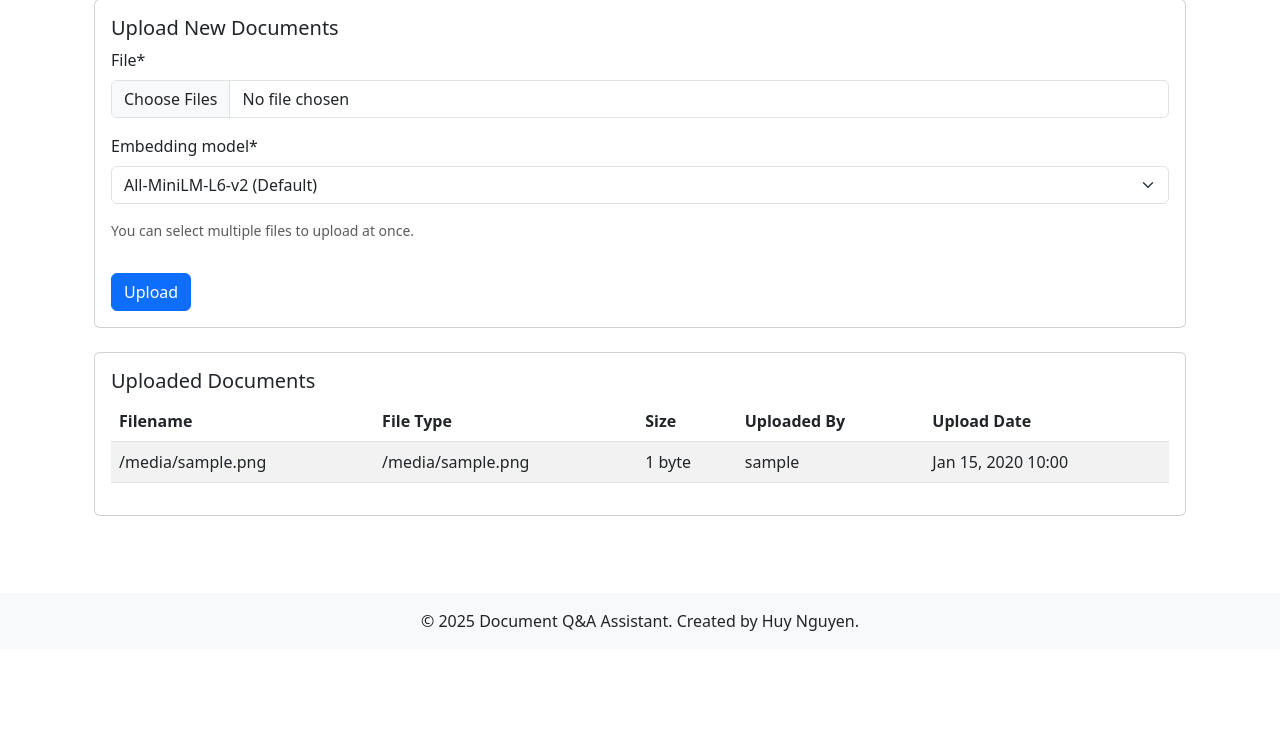
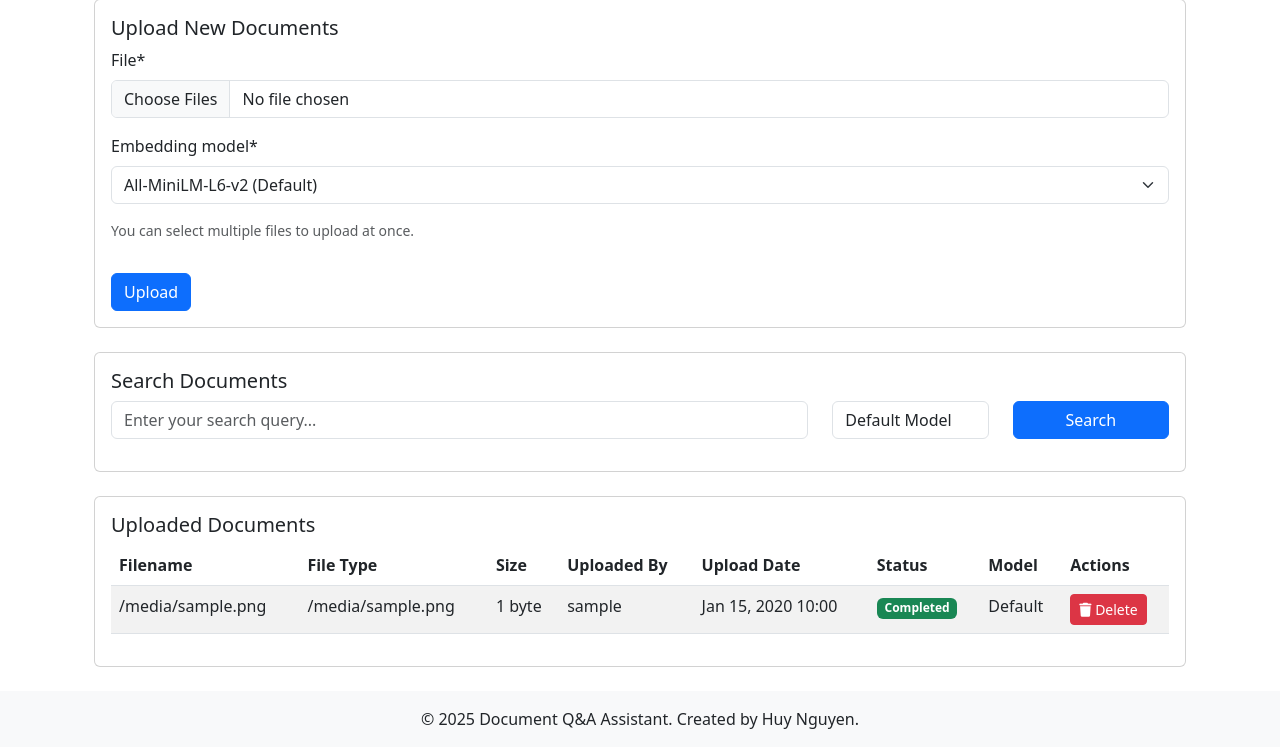
Before and after one commit to nguyenanhhuy248/django-rag-chatbot, a Django app: template src/templates/documents/document_list.html in a window 1280 px wide. Shown: the part 151-898 px from the top of the page. Before the commit the page ends 782 px from the top, so only its background shows below. Run offline with Django 5.2, Linux system fonts and the light colour scheme; tables that the repository leaves empty hold one stand-in row (values such as "Sample post"); the template is opened without the code that fills it: values that come from a table or form of the project are taken from there, most other values are stand-ins (such as "Sample title", 1, 10 or a date in 2020); data that the repository does not hold is empty; some libraries are stand-ins or nearby versions.

Commit message:
Add uploaded document status and delete document button

```diff
--- a/src/templates/documents/document_list.html
+++ b/src/templates/documents/document_list.html
@@ -7,13 +7,45 @@ Management{% endblock %} {% block content %}
   <div class="card mb-4">
     <div class="card-body">
       <h5 class="card-title">Upload New Documents</h5>
-      <form method="post" enctype="multipart/form-data">
+      <form method="post" enctype="multipart/form-data" id="uploadForm">
         {% csrf_token %} {{ form|crispy }}
         <div class="form-text mb-3">
           You can select multiple files to upload at once.
         </div>
         <button type="submit" class="btn btn-primary mt-3">Upload</button>
       </form>
+    </div>
+  </div>
+
+  <!-- Search Form -->
+  <div class="card mb-4">
+    <div class="card-body">
+      <h5 class="card-title">Search Documents</h5>
+      <form id="searchForm" class="mb-3">
+        {% csrf_token %}
+        <div class="row">
+          <div class="col-md-8">
+            <input
+              type="text"
+              class="form-control"
+              id="searchQuery"
+              placeholder="Enter your search query..."
+            />
+          </div>
+          <div class="col-md-2">
+            <select class="form-control" id="searchModel">
+              <option value="">Default Model</option>
+              {% for model_id, model_name in available_models %}
+              <option value="{{ model_id }}">{{ model_name }}</option>
+              {% endfor %}
+            </select>
+          </div>
+          <div class="col-md-2">
+            <button type="submit" class="btn btn-primary w-100">Search</button>
+          </div>
+        </div>
+      </form>
+      <div id="searchResults" class="mt-3"></div>
     </div>
   </div>
 
@@ -30,6 +62,9 @@ Management{% endblock %} {% block content %}
               <th>Size</th>
               <th>Uploaded By</th>
               <th>Upload Date</th>
+              <th>Status</th>
+              <th>Model</th>
+              <th>Actions</th>
             </tr>
           </thead>
           <tbody>
@@ -40,10 +75,27 @@ Management{% endblock %} {% block content %}
               <td>{{ document.file_size|filesizeformat }}</td>
               <td>{{ document.uploaded_by.username }}</td>
               <td>{{ document.uploaded_at|date:"M d, Y H:i" }}</td>
+              <td>
+                <span
+                  class="badge {% if document.processing_status == 'completed' %}bg-success{% elif document.processing_status == 'failed' %}bg-danger{% elif document.processing_status == 'processing' %}bg-warning{% else %}bg-secondary{% endif %}"
+                >
+                  {{ document.processing_status|title }}
+                </span>
+              </td>
+              <td>{{ document.metadata.model|default:"Default" }}</td>
+              <td>
+                <button
+                  class="btn btn-danger btn-sm delete-document"
+                  data-document-id="{{ document.id }}"
+                  data-document-name="{{ document.get_filename }}"
+                >
+                  <i class="fas fa-trash"></i> Delete
+                </button>
+              </td>
             </tr>
             {% empty %}
             <tr>
-              <td colspan="5" class="text-center">
+              <td colspan="8" class="text-center">
                 No documents uploaded yet.
               </td>
             </tr>
@@ -83,4 +135,105 @@ Management{% endblock %} {% block content %}
     </div>
   </div>
 </div>
-{% endblock %}
+
+{% block extra_js %}
+<script>
+  document.addEventListener("DOMContentLoaded", function () {
+    const searchForm = document.getElementById("searchForm");
+    const searchResults = document.getElementById("searchResults");
+
+    searchForm.addEventListener("submit", function (e) {
+      e.preventDefault();
+      const query = document.getElementById("searchQuery").value;
+      const model = document.getElementById("searchModel").value;
+
+      if (!query) {
+        searchResults.innerHTML =
+          '<div class="alert alert-warning">Please enter a search query.</div>';
+        return;
+      }
+
+      // Show loading state
+      searchResults.innerHTML =
+        '<div class="text-center"><div class="spinner-border" role="status"><span class="visually-hidden">Loading...</span></div></div>';
+
+      // Send search request
+      fetch('{% url "documents:search_documents" %}', {
+        method: "POST",
+        headers: {
+          "Content-Type": "application/x-www-form-urlencoded",
+          "X-CSRFToken": document.querySelector("[name=csrfmiddlewaretoken]")
+            .value,
+        },
+        body: new URLSearchParams({
+          query: query,
+          model: model,
+        }),
+      })
+        .then((response) => response.json())
+        .then((data) => {
+          if (data.error) {
+            searchResults.innerHTML = `<div class="alert alert-danger">${data.error}</div>`;
+            return;
+          }
+
+          if (data.results.length === 0) {
+            searchResults.innerHTML =
+              '<div class="alert alert-info">No results found.</div>';
+            return;
+          }
+
+          // Display results
+          const resultsHtml = data.results
+            .map(
+              (result) => `
+        <div class="card mb-2">
+          <div class="card-body">
+            <p class="card-text">${result.content}</p>
+            <small class="text-muted">
+              From: ${result.metadata.filename} (Chunk ${
+                result.metadata.chunk_index + 1
+              })
+              <br>
+              Similarity: ${(1 - result.distance).toFixed(2)}
+            </small>
+          </div>
+        </div>
+      `,
+            )
+            .join("");
+
+          searchResults.innerHTML = resultsHtml;
+        })
+        .catch((error) => {
+          searchResults.innerHTML = `<div class="alert alert-danger">Error: ${error.message}</div>`;
+        });
+    });
+
+    // Add delete document functionality
+    document.querySelectorAll(".delete-document").forEach((button) => {
+      button.addEventListener("click", function () {
+        const documentId = this.dataset.documentId;
+        const documentName = this.dataset.documentName;
+
+        if (confirm(`Are you sure you want to delete "${documentName}"?`)) {
+          const form = document.createElement("form");
+          form.method = "POST";
+          form.action = `/documents/delete/${documentId}/`;
+
+          const csrfInput = document.createElement("input");
+          csrfInput.type = "hidden";
+          csrfInput.name = "csrfmiddlewaretoken";
+          csrfInput.value = document.querySelector(
+            "[name=csrfmiddlewaretoken]",
+          ).value;
+
+          form.appendChild(csrfInput);
+          document.body.appendChild(form);
+          form.submit();
+        }
+      });
+    });
+  });
+</script>
+{% endblock %} {% endblock %}
```
Also changed, not shown: src/documents/migrations/0001_initial.py, src/documents/migrations/0002_remove_document_title.py (deleted).
